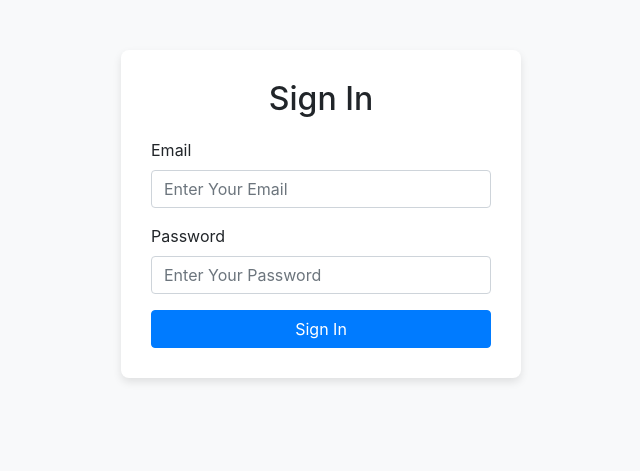
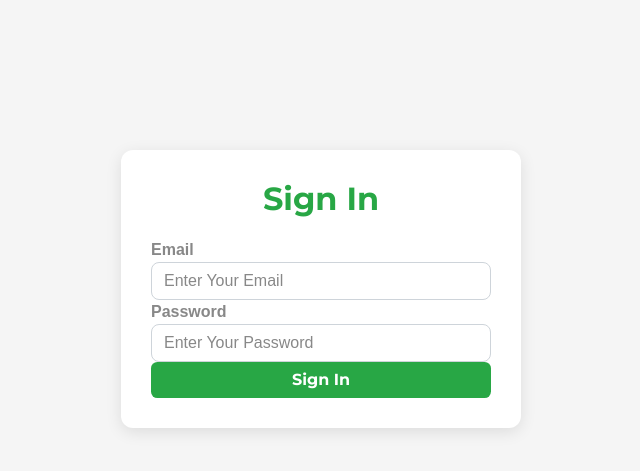
Before and after one commit to SinhaxHarsh/Blog, a Django app: template users/templates/users/signin.html in a window 1280 px wide. Shown: the top 471 px of the page, without its empty margins (319-959 px from the left). Run offline with Django 3.2, Linux system fonts and the light colour scheme; the template is opened without the code that fills it, so the values that code supplies are empty; some libraries are stand-ins or nearby versions.

Commit message:
Update signin.html

```diff
--- a/users/templates/users/signin.html
+++ b/users/templates/users/signin.html
@@ -4,27 +4,57 @@
     <meta charset="UTF-8">
     <meta name="viewport" content="width=device-width, initial-scale=1.0">
     <title>Sign In</title>
-    <!-- Bootstrap CSS -->
-    <link href="https://stackpath.bootstrapcdn.com/bootstrap/4.5.2/css/bootstrap.min.css" rel="stylesheet">
+    <!-- Bootstrap CSS (Minty theme) -->
+    <link href="https://bootswatch.com/5/minty/bootstrap.min.css" rel="stylesheet">
     <style>
         body {
-            background-color: #f8f9fa;
+            background-color: #f5f5f5; /* Light background for contrast */
             padding-top: 50px;
+            font-family: Arial, sans-serif;
         }
+
         .form-container {
             background-color: white;
-            border-radius: 8px;
-            box-shadow: 0 4px 8px rgba(0, 0, 0, 0.1);
+            border-radius: 12px;
+            box-shadow: 0 4px 16px rgba(0, 0, 0, 0.1);
             padding: 30px;
             max-width: 400px;
             margin: auto;
+            margin-top: 100px;
         }
+
         .form-container h2 {
             text-align: center;
             margin-bottom: 20px;
+            font-weight: bold;
+            color: #28a745; /* Green color for consistency */
         }
+
         .form-container .btn {
             width: 100%;
+            background-color: #28a745; /* Green color */
+            border: none;
+            font-weight: bold;
+        }
+
+        .form-container .btn:hover {
+            background-color: #218838; /* Darker green on hover */
+        }
+
+        .alert-danger {
+            background-color: #f8d7da;
+            color: #721c24;
+            border-radius: 8px;
+            padding: 10px;
+            margin-bottom: 20px;
+        }
+
+        .form-group label {
+            font-weight: bold;
+        }
+
+        .form-group input {
+            border-radius: 8px;
         }
     </style>
 </head>
@@ -32,6 +62,8 @@
 
     <div class="form-container">
         <h2>Sign In</h2>
+
+        <!-- Display error messages if present -->
         {% if messages %}
             <div class="alert alert-danger">
                 {% for message in messages %}
@@ -39,6 +71,8 @@
                 {% endfor %}
             </div>
         {% endif %}
+
+        <!-- Sign In Form -->
         <form action="{% url 'signin' %}" method="POST">
             {% csrf_token %}
 
```
Lines whose indentation alone changed are shown as unchanged.
